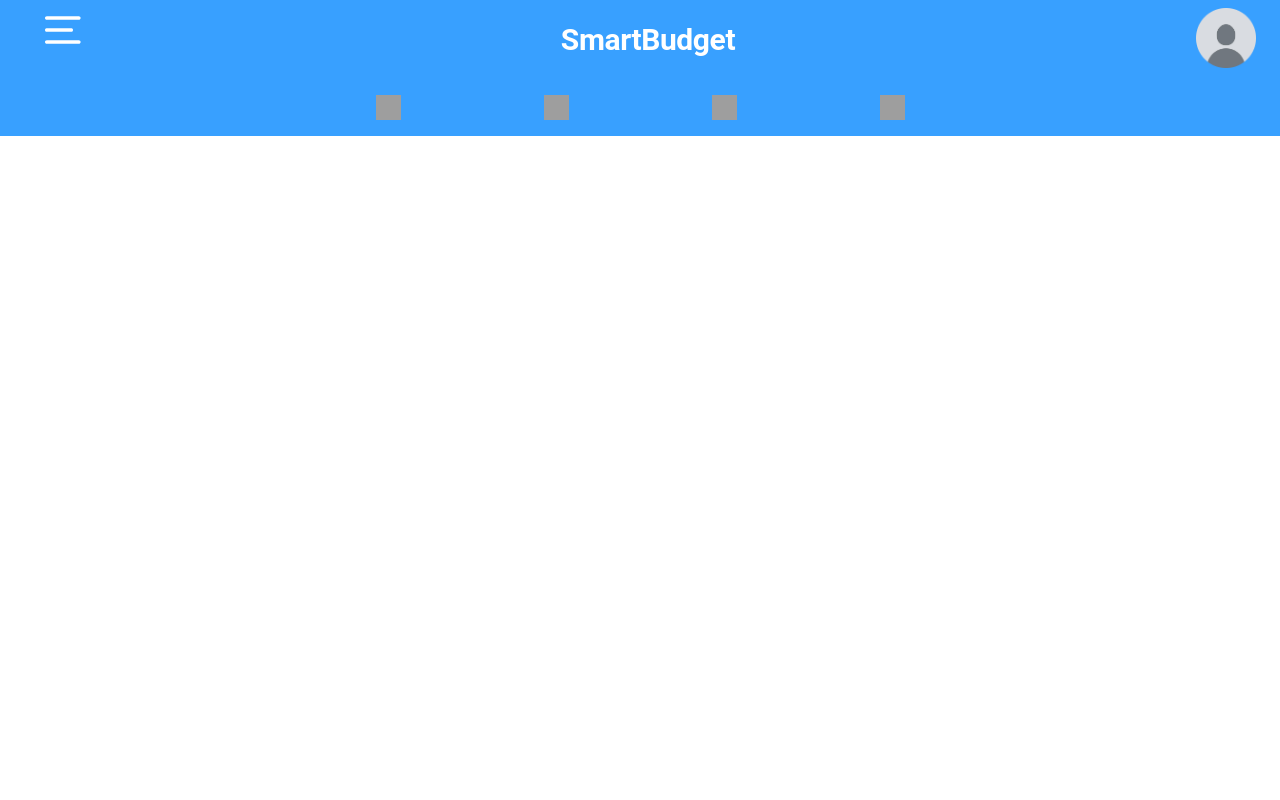
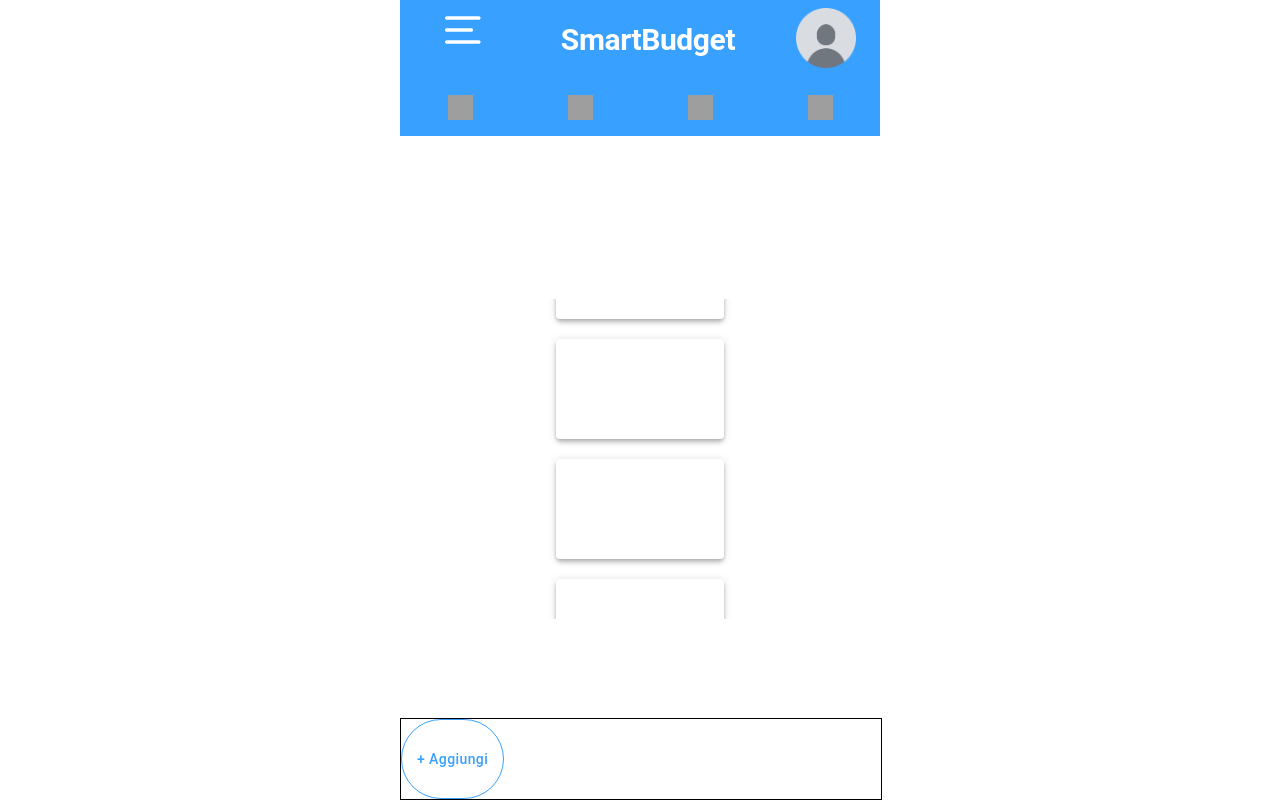
Before and after one commit to AlexSantini10/smart-budget, a React (Create React App) app in the folder client/: page /provejem in a window 1280 px wide. Built offline with nearby package versions, Linux system fonts and the light colour scheme; grey boxes are pictures that could not be loaded; the HTML template or start-up script is replaced by a standard one.

Commit message:
Paper e PaperList
prima versione delle paper (Display per "Transazione","Conti", ecc e del lor contenitore. Ancora da finire.

```diff
--- /dev/null
+++ b/client/src/components/MyPaper.js
@@ -0,0 +1,16 @@
+import Paper from '@mui/material/Paper';
+
+export default function MyPaper() {
+    return (
+        <Paper
+        elevation={4}
+        sx={{
+            paddingTop: '100px',
+            width: "35%",
+            height: "100px",
+            dropShadow: "0px 4px 4px rgba(0, 0, 0, 0.3)",
+            marginBottom: "20px", // Add margin bottom for spacing
+        }}
+        />
+    );
+}
--- /dev/null
+++ b/client/src/components/PaperList.js
@@ -0,0 +1,29 @@
+import * as React from 'react';
+import MyPaper from './MyPaper';
+
+export default function PaperList() {
+  return (
+    <div style={{
+      display: 'flex',
+      flexDirection: 'column',
+      alignItems: 'center',
+      justifyContent: 'center',
+      width: '100%',
+      maxHeight: '40%',
+      overflowY: 'auto',
+    }}>
+      <MyPaper />
+      <MyPaper />
+      <MyPaper />
+      <MyPaper />
+      <MyPaper />
+      <MyPaper />
+      <MyPaper />
+      <MyPaper />
+      <MyPaper />
+      <MyPaper />
+      <MyPaper />
+      <MyPaper />
+    </div>
+  );
+}
--- a/client/src/components/index.js
+++ b/client/src/components/index.js
@@ -25,6 +25,8 @@
 import Header from "./Header";
 import NavBar from "./NavBar";
 import TopArea from "./TopArea";
+import MyPaper from "./MyPaper";
+import PaperList from "./PaperList";
 
 export {
     TextInput,
@@ -43,4 +45,6 @@
     NavBar,
     MyIcon,
     TopArea,
+    MyPaper,
+    PaperList,
 };
--- a/client/src/pages/ProveJem.js
+++ b/client/src/pages/ProveJem.js
@@ -1,9 +1,19 @@
 import React from 'react'
+
 import {DropDown, Logo, LogoAndTitle, PrimaryButton, TextInput, OutlinedButton, Header, PulsanteConfermaAzzurro, PulsanteConfermaRosso, PulsanteAnnulla, PulsanteImmagine,
-        NavBar, MyIcon, TopArea} from '../components'
+        NavBar, MyIcon, TopArea, PaperList} from '../components'
 const ProveJem = () => {
   return (
+    <div style={{ width: "60vh", height: "100vh", margin:'auto', display: 'flex', flexDirection: 'column', justifyContent: 'space-between'}}>
       <TopArea/>
+      <PaperList />
+      <div style={{backgroundColor: '#FFF', border: "1px solid black", display: 'flex', flexDirection: 'row', justifyContent: 'space-between',
+        width: '100%',
+        height:'10%',
+      }}>
+      <OutlinedButton sx={{}} labelText="+ Aggiungi" />
+      </div>
+    </div>
   )
 }
 
```
